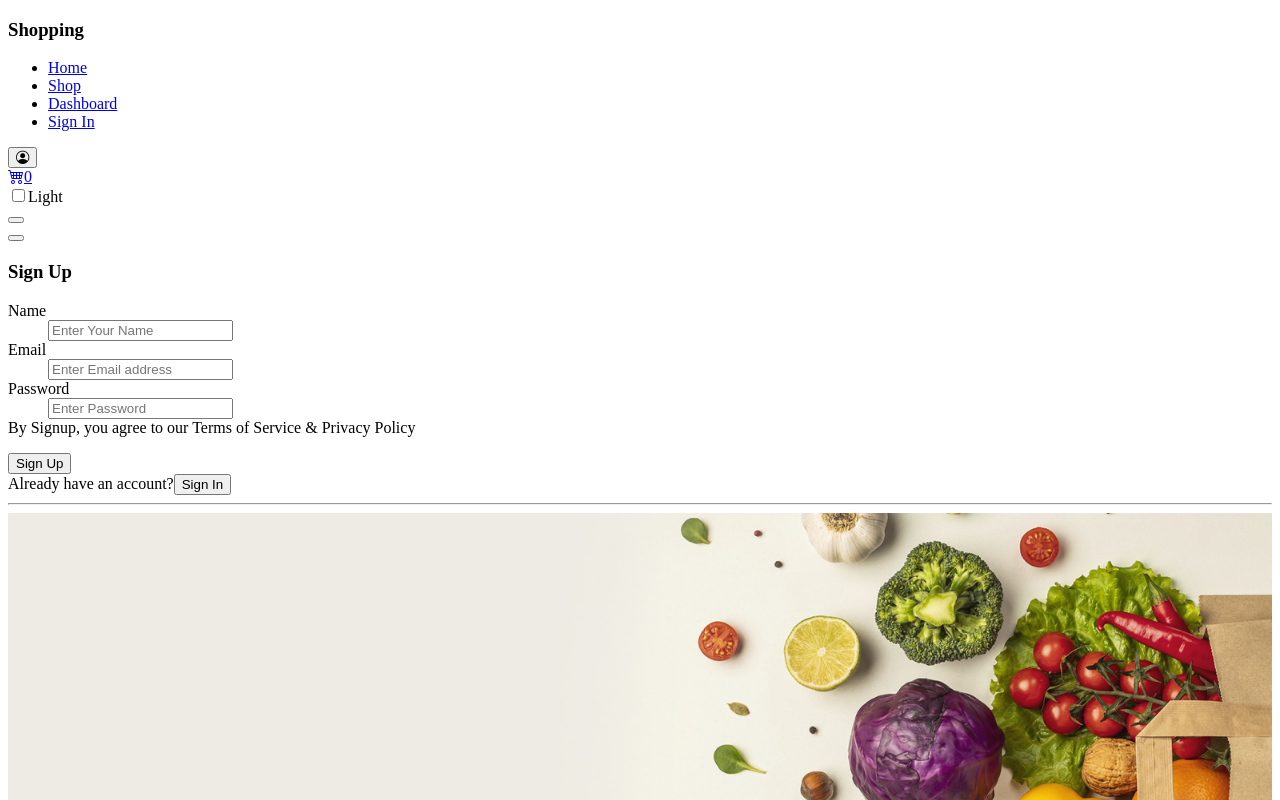
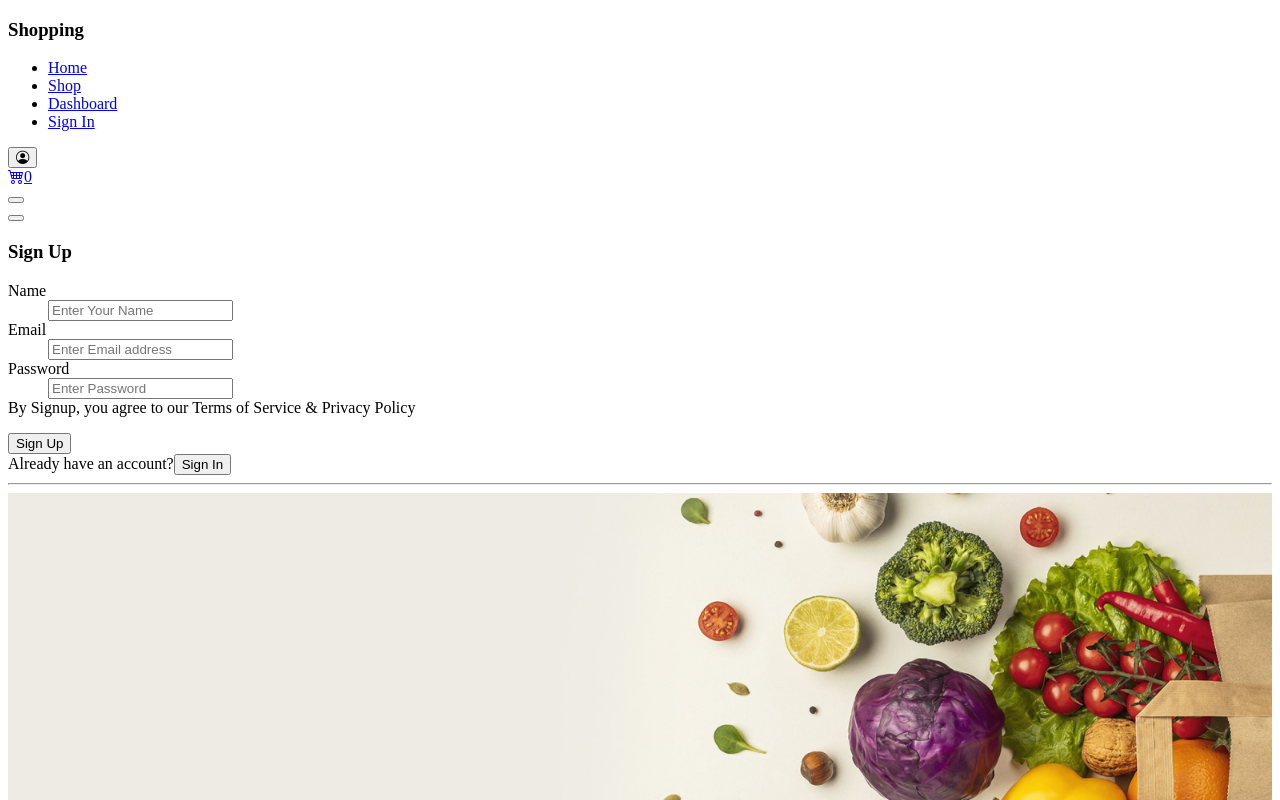
Before and after one commit to rupesh-badode/E-Commerce, a Next.js app: page / in a window 1280 px wide. Shown: the top 800 px of the page. Built offline with nearby package versions, Linux system fonts and the light colour scheme.

Commit message:
update some animation
by using aos  technic

```diff
--- a/package.json
+++ b/package.json
@@ -9,7 +9,7 @@
     "lint": "next lint"
   },
   "dependencies": {
-    "@reduxjs/toolkit": "^2.6.1",
+    "@reduxjs/toolkit": "^2.8.2",
     "axios": "^1.8.4",
     "bootstrap": "^5.3.5",
     "bootstrap-icons": "^1.11.3",
--- a/src/app/header/page.js
+++ b/src/app/header/page.js
@@ -3,28 +3,12 @@ import Link from "next/link";
 import { useEffect, useState } from "react";
 import { useCart } from "../cart/CartContext";
 import { useAuth } from "../context/AuthContext";
-import Cookies from "js-cookie";
 
 export default function Header() {
-  const [darkMode, setDarkMode] = useState(false);
   const { cartCount } = useCart();
   const{isLoggedIn,userEmail,logout} = useAuth();
 
-  useEffect(() => {
-    const savedMode = localStorage.getItem("theme") === "dark";
-    setDarkMode(savedMode);
-    document.body.classList.toggle("bg-dark", savedMode);
-    document.body.classList.toggle("text-white", savedMode);
-  }, []);
 
-
-  const toggleDarkMode = () => {
-    const newMode = !darkMode;
-    setDarkMode(newMode);
-    document.body.classList.toggle("bg-dark", newMode);
-    document.body.classList.toggle("text-white", newMode);
-    localStorage.setItem("theme", newMode ? "dark" : "light");
-  };
 
   const handleLogout = () => {
     logout();
@@ -69,11 +53,6 @@ export default function Header() {
             <span className="bi bi-cart4"></span>
             <span className="badge rounded-circle bg-danger position-absolute">{cartCount}</span>
           </Link>
-
-          <div className="form-check form-switch">
-            <input className="form-check-input" type="checkbox" id="darkModeToggle" checked={darkMode} onChange={toggleDarkMode} />
-            <label className="form-check-label" htmlFor="darkModeToggle">{darkMode ? "Dark" : "Light"}</label>
-          </div>
         </div>
 
         <button className="navbar-toggler" type="button" data-bs-toggle="collapse" data-bs-target="#navbar">
--- a/src/app/signin/page.js
+++ b/src/app/signin/page.js
@@ -66,9 +66,7 @@ export default function LoginForm(){
         <p>Welcome back to Shopping  Enter your email to get started</p>
         <ul className='list-unstyled'>
           <li><input name='Email' type='email'  value={formik.values.Email} onChange={formik.handleChange} className='form-control m-1 p-1' placeholder='Email' required/></li>
-
           <li><input  name="Password" type='password' value={formik.values.Password} onChange={formik.handleChange} className='form-control m-1 p-1' placeholder='*****' required/> </li>
-          <li className='d-flex flex-wrap'><input type='checkbox' className='form-check'/>Remember me <span className='ms-3'>Forget Password? <a href='#'>Reset it</a> </span></li>
         </ul>
         <button type='submit' onClick={handleLogin} className='btn btn-primary w-100'>Sign in</button>
       </form>
```
Also changed, not shown: 1 other file (tests, documents, lock files or other folders).
